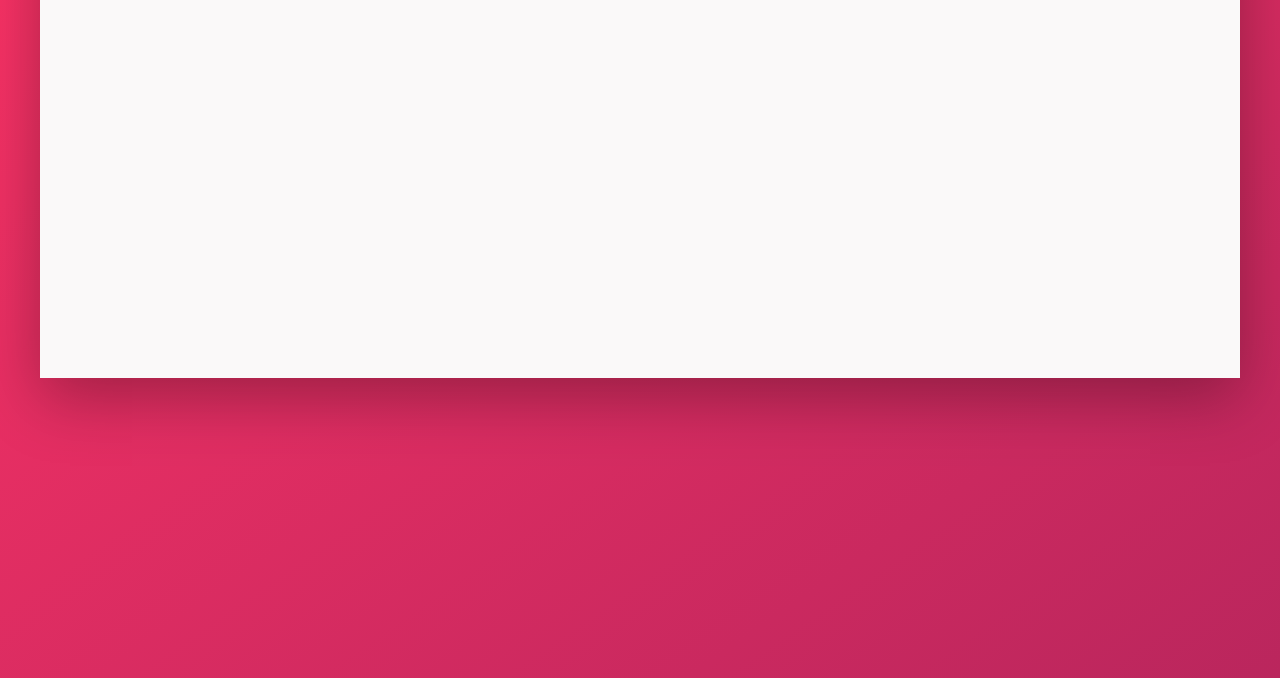
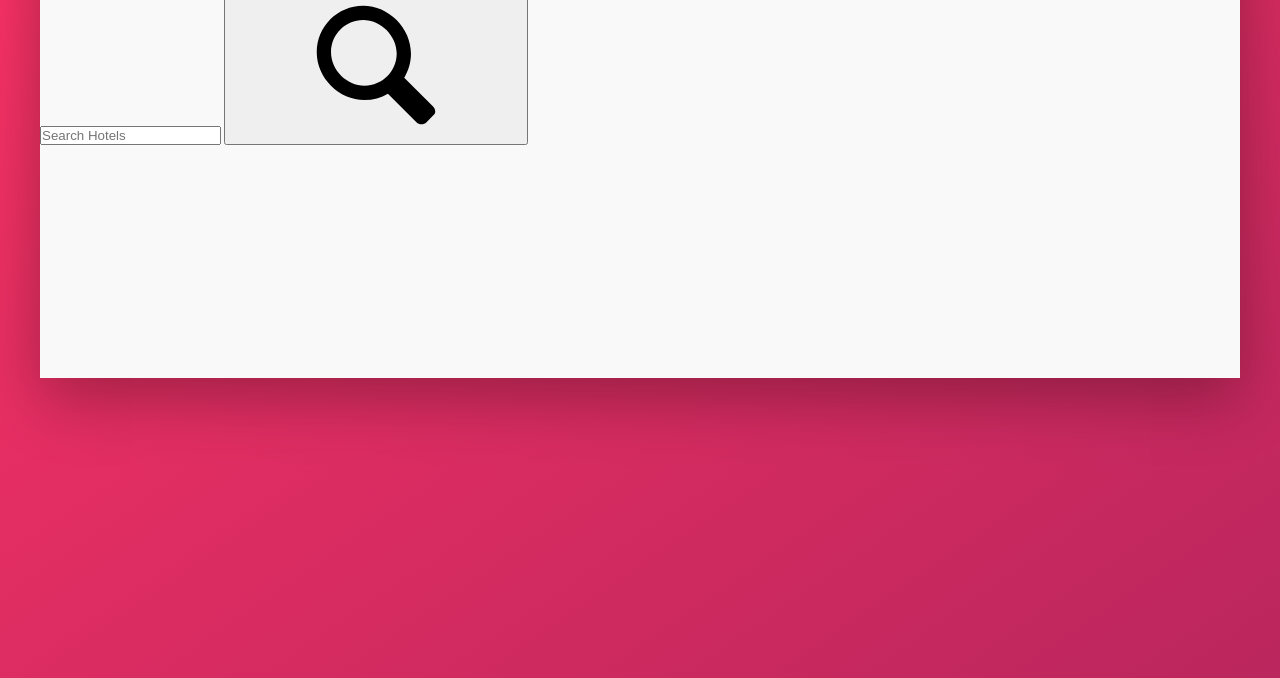
Before and after one commit to skmuddamsetty/css-projects, a website: page Trillo/index.html in a window 1280 px wide. Shown: the part 202-880 px from the top of the page. Drawn offline with nearby package versions, Linux system fonts and the light colour scheme.

Commit message:
Added icomoon svgs

```diff
--- a/Trillo/index.html
+++ b/Trillo/index.html
@@ -16,7 +16,19 @@
   <body>
     <div class="container">
       <header class="header">
-        Header part
+        <img src="img/logo.png" alt="Logo" class="logo" />
+        <form action="#" class="search">
+          <input
+            type="text"
+            class="search__input"
+            placeholder="Search Hotels"
+          />
+          <button class="search__button">
+            <svg class="search__icon">
+              <use xlink:href="img/sprite.svg#icon-magnifying-glass"></use>
+            </svg>
+          </button>
+        </form>
       </header>
       <div class="content">
         <nav class="sidebar">
```
Also changed, not shown: Trillo/SVG/aircraft-take-off.svg (added), Trillo/SVG/bookmark.svg (added), Trillo/SVG/chat.svg (added), Trillo/SVG/chevron-thin-right.svg (added), Trillo/SVG/file-word.svg (added), Trillo/SVG/home.svg (added), Trillo/SVG/key.svg (added), Trillo/SVG/location-pin.svg (added), Trillo/SVG/magnifying-glass.svg (added), Trillo/SVG/map.svg (added), Trillo/SVG/star.svg (added), Trillo/sprite.svg (added).
